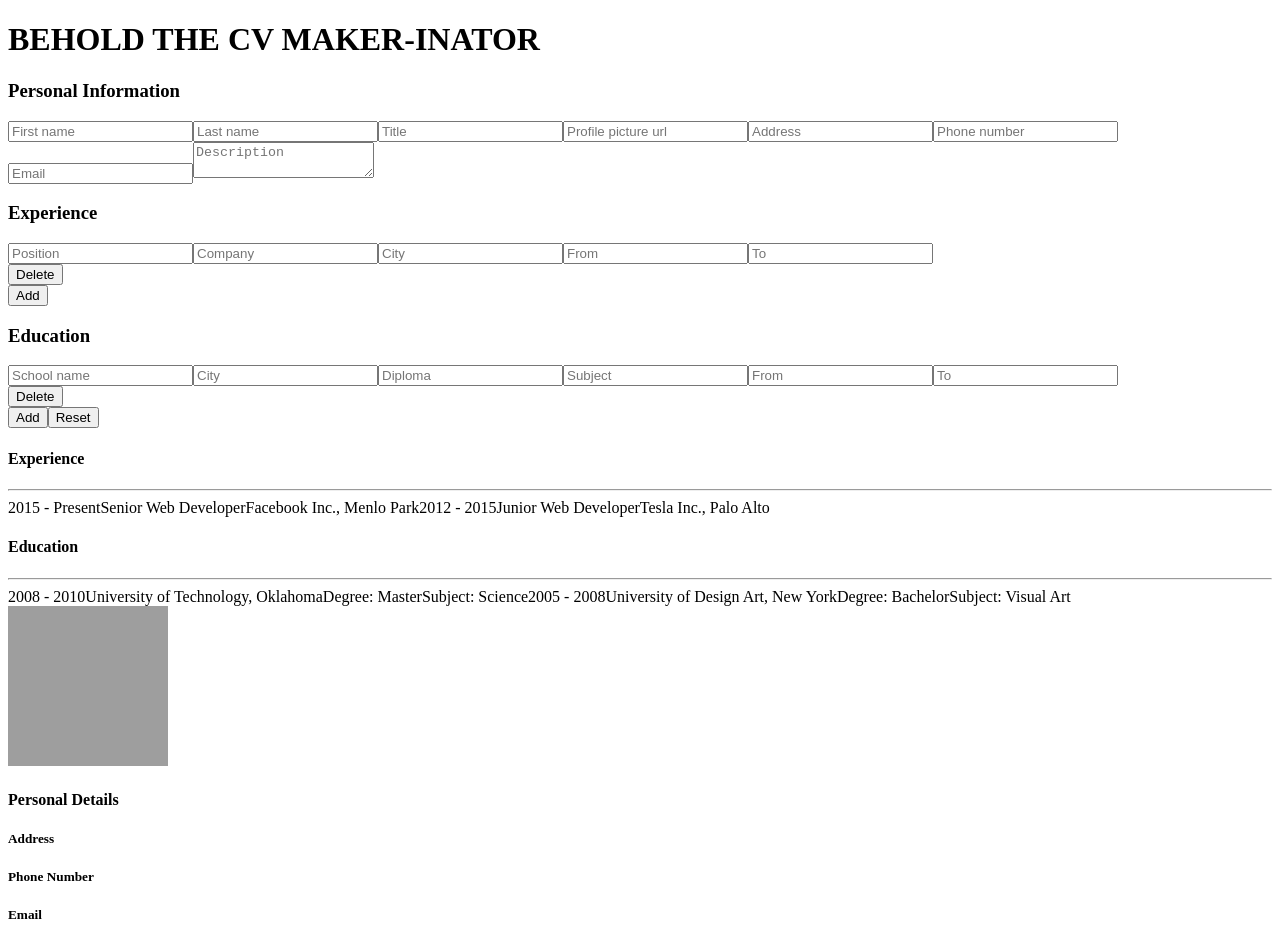
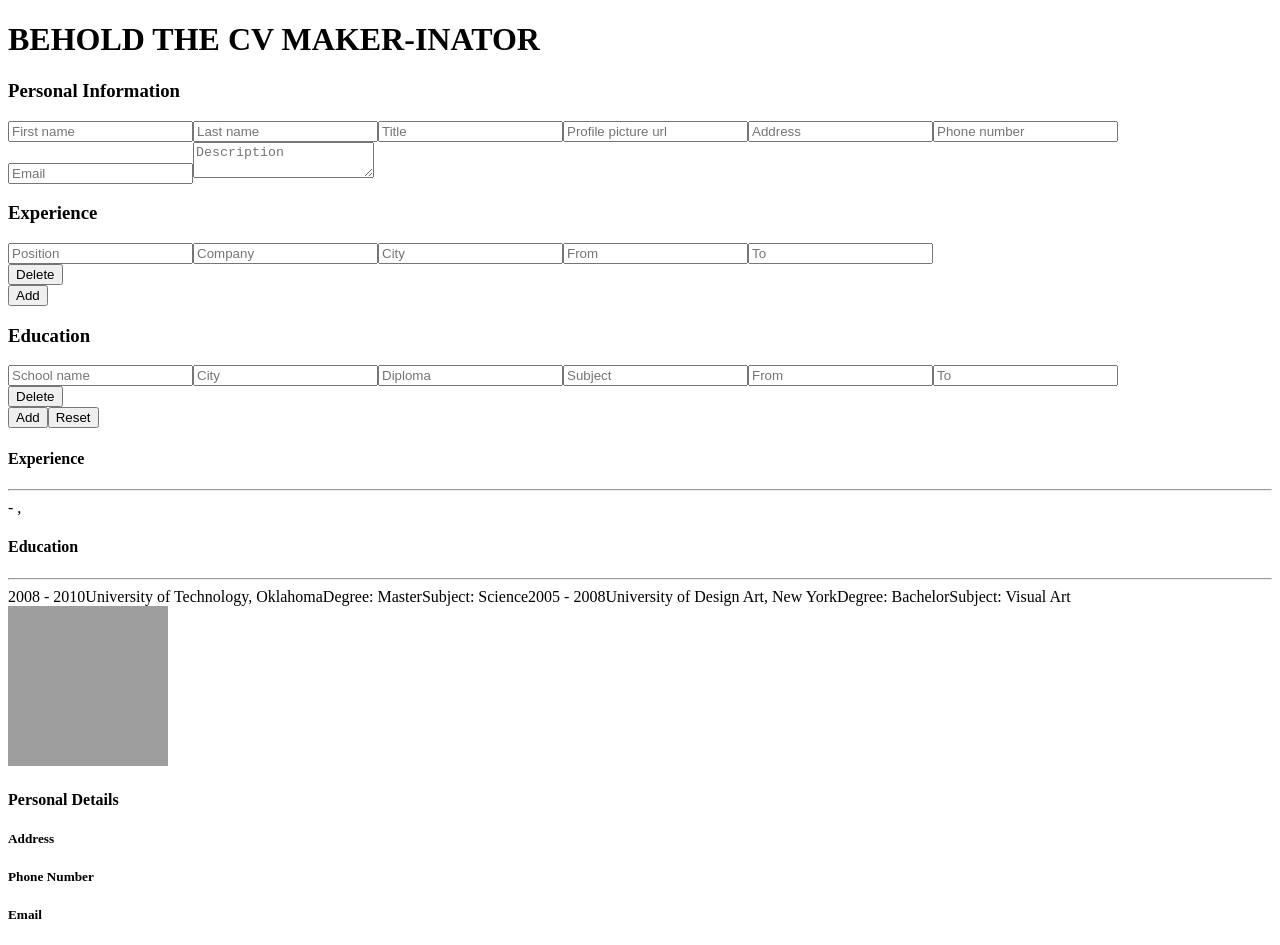
Before and after one commit to ColdBlood237/odin-cv-application, a React (Create React App) app: page / in a window 1280 px wide. Built offline with nearby package versions, Linux system fonts and the light colour scheme; grey boxes are pictures that could not be loaded.

Commit message:
Make the overview of the experience section update as we type in the apposite inputs

```diff
--- a/src/App.js
+++ b/src/App.js
@@ -4,6 +4,7 @@ import GeneralInfo from "./components/GeneraInfo";
 import Experience from "./components/Experience";
 import Education from "./components/Education";
 import Overview from "./components/Overview";
+import uniqid from "uniqid";
 
 export default class App extends Component {
   constructor() {
@@ -20,10 +21,20 @@ export default class App extends Component {
         email: "",
         description: "",
       },
-      experiences: [],
+      experiences: [
+        {
+          position: "",
+          company: "",
+          city: "",
+          from: "",
+          to: "",
+          key: uniqid(),
+        },
+      ],
     };
 
     this.handleChange = this.handleChange.bind(this);
+    this.handleExperienceChange = this.handleExperienceChange.bind(this);
   }
 
   handleChange(e) {
@@ -41,6 +52,26 @@ export default class App extends Component {
     });
   }
 
+  handleExperienceChange(id) {
+    console.log(id);
+    const currentExpIndex = this.state.experiences.findIndex(
+      (exp) => exp.key == id
+    );
+    const updatedExperience = {
+      position: document.getElementById("position").value,
+      company: document.getElementById("company").value,
+      city: document.getElementById("city").value,
+      from: document.getElementById("exp-from").value,
+      to: document.getElementById("exp-to").value,
+      key: id,
+    };
+    const newExperiences = [...this.state.experiences];
+    newExperiences[currentExpIndex] = updatedExperience;
+    this.setState({
+      experiences: newExperiences,
+    });
+  }
+
   render() {
     return (
       <>
@@ -48,14 +79,20 @@ export default class App extends Component {
         <div>
           <GeneralInfo handleChange={this.handleChange} />
           <h3>Experience</h3>
-          <Experience />
+          <Experience
+            handleExperienceChange={this.handleExperienceChange}
+            id={this.state.experiences[0].key}
+          />
           <button>Add</button>
           <h3>Education</h3>
           <Education />
           <button>Add</button>
           <button>Reset</button>
         </div>
-        <Overview generalInfo={this.state.generalInfo} />
+        <Overview
+          generalInfo={this.state.generalInfo}
+          experiences={this.state.experiences}
+        />
       </>
     );
   }
--- a/src/components/Experience.js
+++ b/src/components/Experience.js
@@ -3,17 +3,49 @@ import React, { Component } from "react";
 export default class Experience extends Component {
   constructor() {
     super();
+
+    this.handleChange = this.handleChange.bind(this);
+  }
+
+  handleChange() {
+    const { handleExperienceChange, id } = this.props;
+    handleExperienceChange(id);
   }
 
   render() {
     return (
       <div>
         <form>
-          <input type="text" placeholder="Position"></input>
-          <input type="text" placeholder="Company"></input>
-          <input type="text" placeholder="City"></input>
-          <input type="text" placeholder="From"></input>
-          <input type="text" placeholder="To"></input>
+          <input
+            onChange={this.handleChange}
+            id="position"
+            type="text"
+            placeholder="Position"
+          ></input>
+          <input
+            onChange={this.handleChange}
+            id="company"
+            type="text"
+            placeholder="Company"
+          ></input>
+          <input
+            onChange={this.handleChange}
+            id="city"
+            type="text"
+            placeholder="City"
+          ></input>
+          <input
+            onChange={this.handleChange}
+            id="exp-from"
+            type="text"
+            placeholder="From"
+          ></input>
+          <input
+            onChange={this.handleChange}
+            type="text"
+            id="exp-to"
+            placeholder="To"
+          ></input>
         </form>
         <button>Delete</button>
       </div>
--- a/src/components/Overview.js
+++ b/src/components/Overview.js
@@ -6,7 +6,7 @@ export default class Overview extends Component {
   }
 
   render() {
-    const { generalInfo } = this.props;
+    const { generalInfo, experiences } = this.props;
 
     return (
       <div className="overview">
@@ -27,15 +27,29 @@ export default class Overview extends Component {
             <></>
           )}
 
-          <div className="ov-experience">
-            <h4>Experience</h4>
-            <hr></hr>
-            <span>2015 - Present</span>
-            <span>Senior Web Developer</span>
-            <span>Facebook Inc., Menlo Park</span>
-            <span>2012 - 2015</span>
-            <span>Junior Web Developer</span>
-            <span>Tesla Inc., Palo Alto</span>
+          {experiences.length !== 0 ? (
+            <div className="ov-experience">
+              <h4>Experience</h4>
+              <hr></hr>
+              {experiences.map((experience) => {
+                return (
+                  <div key={experience.key}>
+                    <span>
+                      {experience.from} - {experience.to}
+                    </span>
+                    <span>{experience.position}</span>
+                    <span>
+                      {experience.company}, {experience.city}
+                    </span>
+                  </div>
+                );
+              })}
+            </div>
+          ) : (
+            <></>
+          )}
+
+          <div className="ov-education">
             <h4>Education</h4>
             <hr></hr>
             <span>2008 - 2010</span>
```
